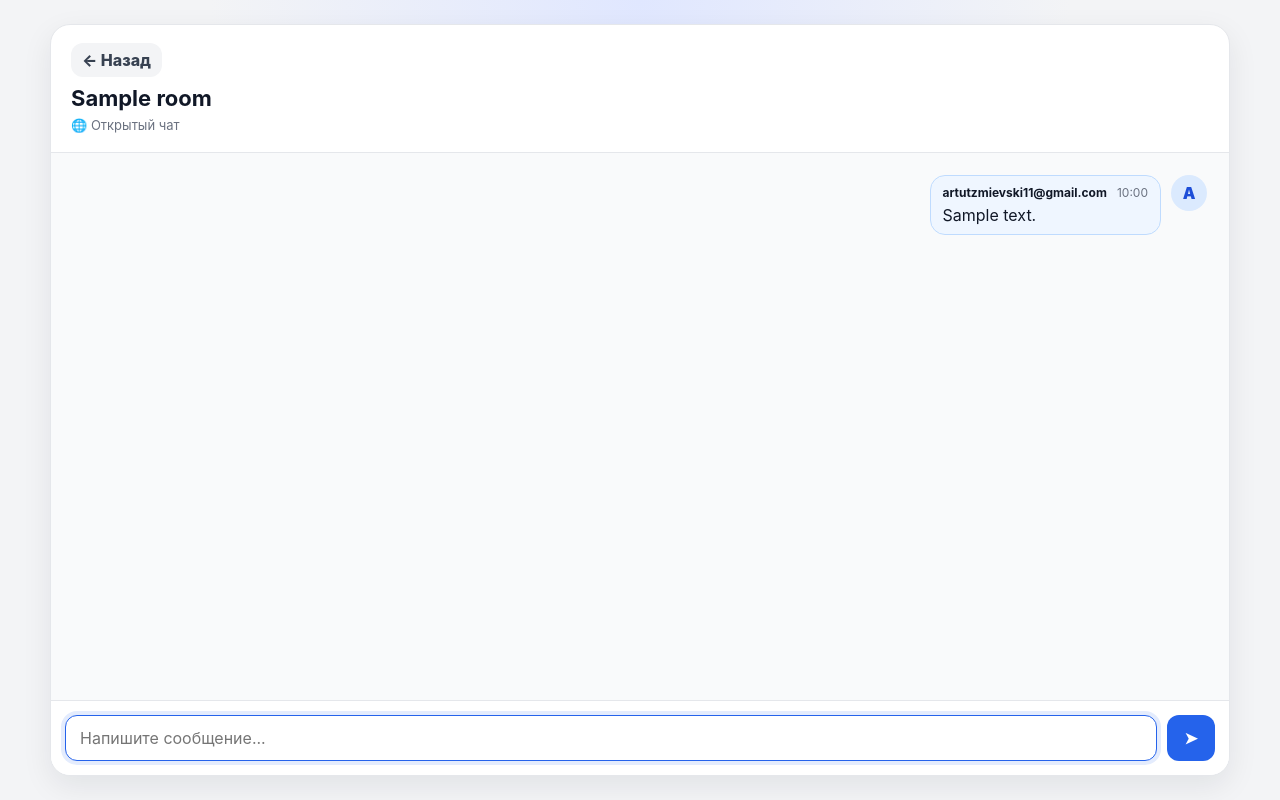
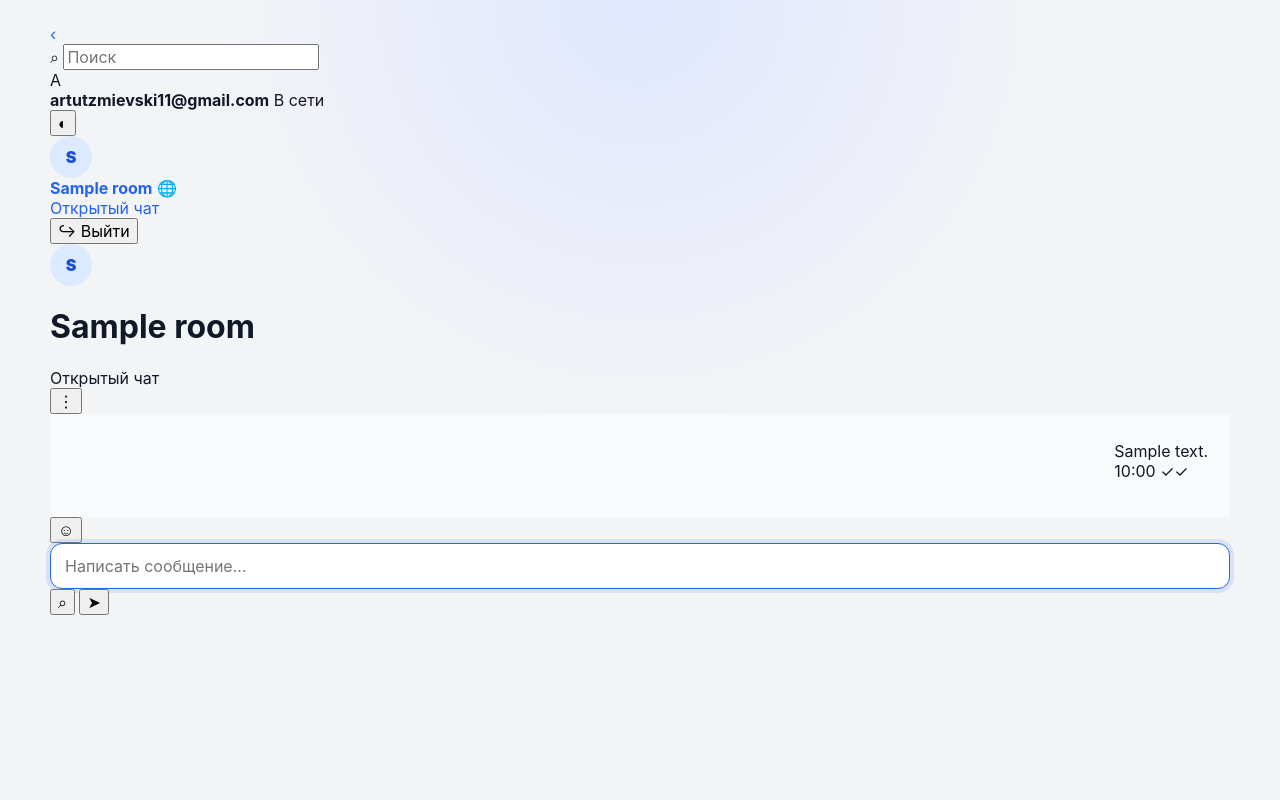
Before and after one commit to dlaksnetrogat-ux/mirik, a Flask app: page /chat/1 in a window 1280 px wide. Run offline with Flask 3, Linux system fonts and the light colour scheme; a user stored in the database is signed in; tables that the repository leaves empty hold one stand-in row (values such as "Sample post").

Commit message:
Build Telegram-inspired chat screen

```diff
--- a/templates/chat.html
+++ b/templates/chat.html
@@ -2,49 +2,92 @@
 {% block title %}{{ chat_room.name }} — Mirik{% endblock %}
 
 {% block content %}
-<main class="chat-container">
-    <header class="chat-header">
-        <div>
-            <a href="{{ url_for('dashboard') }}" class="btn-back">← Назад</a>
+<div class="messenger-shell chat-screen">
+    <aside class="sidebar" aria-label="Список чатов">
+        <div class="sidebar-top">
+            <a class="icon-button back-sidebar" href="{{ url_for('dashboard') }}" aria-label="Вернуться к чатам">‹</a>
+            <div class="search-box">
+                <span>⌕</span>
+                <input id="chat-search" type="search" placeholder="Поиск" autocomplete="off" aria-label="Поиск чатов">
+            </div>
+        </div>
+
+        <div class="profile-strip">
+            <div class="avatar avatar-user">{{ current_user.email[:1]|upper }}</div>
+            <div class="profile-copy">
+                <strong>{{ current_user.email }}</strong>
+                <span>В сети</span>
+            </div>
+            <button class="icon-button" type="button" data-theme-toggle aria-label="Переключить тему">◐</button>
+        </div>
+
+        <div class="chat-list" id="chat-list">
+            {% for room in current_user.chat_rooms %}
+                <a class="chat-list-item {% if room.id == chat_room.id %}active{% endif %}" href="{{ url_for('chat', chat_id=room.id) }}" data-chat-name="{{ room.name|lower }}">
+                    <div class="avatar room-avatar">{{ room.name[:1]|upper }}</div>
+                    <div class="chat-list-copy">
+                        <div class="chat-list-row">
+                            <strong>{{ room.name }}</strong>
+                            <time>{% if room.is_private %}🔒{% else %}🌐{% endif %}</time>
+                        </div>
+                        <span>{% if room.is_private %}Приватный чат{% else %}Открытый чат{% endif %}</span>
+                    </div>
+                </a>
+            {% endfor %}
+        </div>
+
+        <div class="sidebar-footer">
+            <form method="POST" action="{{ url_for('logout') }}">
+                <input type="hidden" name="csrf_token" value="{{ csrf_token() }}">
+                <button class="footer-button" type="submit">↪ Выйти</button>
+            </form>
+        </div>
+    </aside>
+
+    <main class="chat-main">
+        <header class="conversation-header">
+            <div class="avatar room-avatar conversation-avatar">{{ chat_room.name[:1]|upper }}</div>
+            <div class="conversation-copy">
                 <h1>{{ chat_room.name }}</h1>
-            <span class="chat-status">{% if chat_room.is_private %}🔒 Приватный чат{% else %}🌐 Открытый чат{% endif %}</span>
+                <span>{% if chat_room.is_private %}Приватный чат{% else %}Открытый чат{% endif %}</span>
             </div>
-        {% if chat_room.is_private %}<code class="header-code">{{ chat_room.code }}</code>{% endif %}
+            {% if chat_room.is_private %}
+                <button class="code-chip" type="button" data-copy-code="{{ chat_room.code }}" title="Скопировать код">🔒 {{ chat_room.code }}</button>
+            {% endif %}
+            <button class="icon-button" type="button" aria-label="Дополнительные действия">⋮</button>
         </header>
 
         <section class="chat-messages" id="messages" aria-live="polite">
             {% if messages %}
                 {% for message in messages %}
                     <article class="message {% if message.user_id == current_user.id %}message-own{% endif %}">
-                    <div class="message-avatar">{{ message.author.email[:1]|upper }}</div>
-                    <div class="message-content">
-                        <div class="message-meta">
-                            <strong>{{ message.author.email }}</strong>
-                            <time datetime="{{ message.timestamp.isoformat() }}">{{ message.timestamp.strftime('%H:%M') }}</time>
-                        </div>
+                        <div class="message-bubble">
+                            {% if message.user_id != current_user.id %}
+                                <strong class="message-author">{{ message.author.email }}</strong>
+                            {% endif %}
                             <p class="message-text">{{ message.content }}</p>
+                            <time class="message-time" datetime="{{ message.timestamp.isoformat() }}">{{ message.timestamp.strftime('%H:%M') }}{% if message.user_id == current_user.id %} ✓✓{% endif %}</time>
                         </div>
                     </article>
                 {% endfor %}
             {% else %}
-            <div class="empty-state">
-                <div class="empty-icon">💬</div>
-                <h3>Здесь пока тихо</h3>
-                <p class="muted">Напиши первое сообщение.</p>
+                <div class="conversation-empty">
+                    <div class="conversation-empty-icon">✈</div>
+                    <h2>Начните общение</h2>
+                    <p>Напишите первое сообщение в этом чате.</p>
                 </div>
             {% endif %}
         </section>
 
-    <form method="POST" action="{{ url_for('send_message') }}" class="chat-input">
+        <form method="POST" action="{{ url_for('send_message') }}" class="message-composer">
             <input type="hidden" name="csrf_token" value="{{ csrf_token() }}">
             <input type="hidden" name="chat_id" value="{{ chat_room.id }}">
+            <button class="composer-icon" type="button" aria-label="Эмодзи">☺</button>
             <label class="sr-only" for="content">Сообщение</label>
-        <input id="content" type="text" name="content" placeholder="Напишите сообщение..." maxlength="2000" autocomplete="off" required autofocus>
-        <button type="submit" class="btn-send" aria-label="Отправить сообщение">➤</button>
+            <input id="content" type="text" name="content" placeholder="Написать сообщение..." maxlength="2000" autocomplete="off" required autofocus>
+            <button class="composer-icon" type="button" aria-label="Прикрепить файл">⌕</button>
+            <button class="send-button" type="submit" aria-label="Отправить">➤</button>
         </form>
     </main>
-<script>
-    const messages = document.getElementById('messages');
-    if (messages) messages.scrollTop = messages.scrollHeight;
-</script>
+</div>
 {% endblock %}
```
Lines whose indentation alone changed are shown as unchanged.
